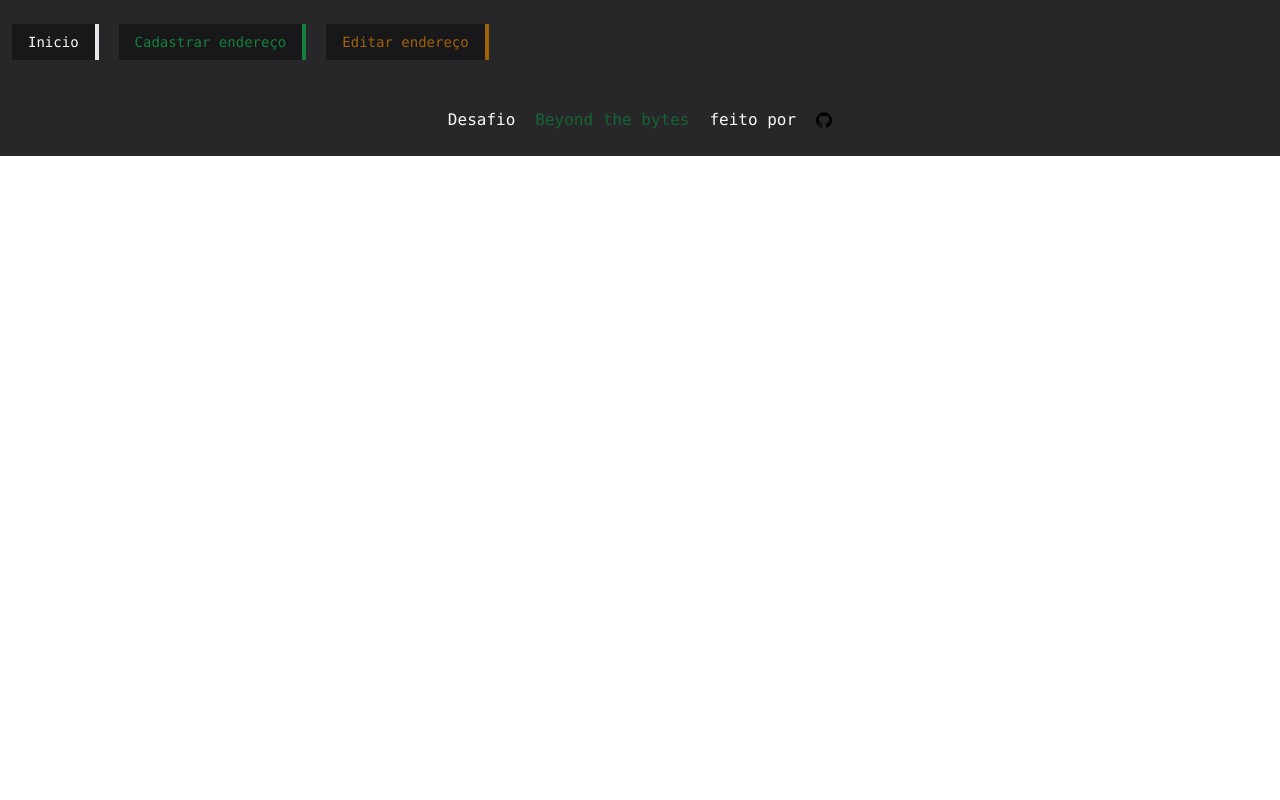
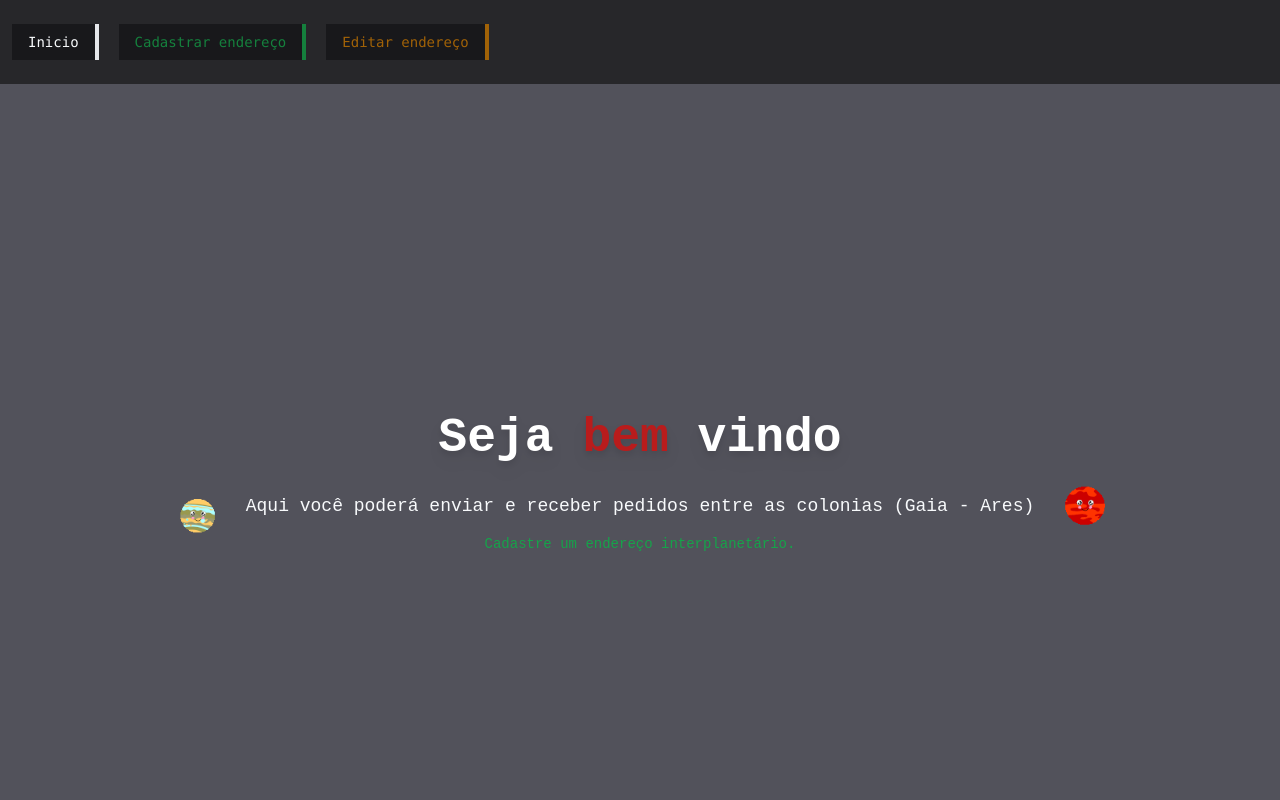
Before and after one commit to kevinDsousa/MarsEarthDeliveries, a React (Vite) app: page / in a window 1280 px wide. Shown: the top 800 px of the page. Built offline with nearby package versions, Linux system fonts and the light colour scheme.

Commit message:
feat: :sparkles: Adicionado tela de home

```diff
--- a/package.json
+++ b/package.json
@@ -5,7 +5,7 @@
   "type": "module",
   "scripts": {
     "dev": "vite",
-    "build": "tsc && vite build",
+    "build": "vite build",
     "lint": "eslint . --ext ts,tsx --report-unused-disable-directives --max-warnings 0",
     "preview": "vite preview"
   },
--- a/src/main.tsx
+++ b/src/main.tsx
@@ -6,6 +6,7 @@ import { RouterProvider, createBrowserRouter } from "react-router-dom";
 import { AddressCreate } from "./pages/AddressCreate.tsx";
 import { NotFound } from "./pages/NotFound.tsx";
 import { AddressEdit } from "./pages/AddressEdit.tsx";
+import { Home } from "./pages/Home.tsx";
 
 const router = createBrowserRouter([
   {
@@ -13,6 +14,10 @@ const router = createBrowserRouter([
     element: <App />,
     errorElement: <NotFound />,
     children: [
+      {
+        path: "/",
+        element: <Home />,
+      },
       {
         path: "/new-address",
         element: <AddressCreate />,
--- /dev/null
+++ b/src/pages/Home.tsx
@@ -0,0 +1,22 @@
+export const Home = () => {
+  return (
+    <section className="bg-zinc-600 h-screen w-full">
+      <div className="flex flex-col items-center justify-center h-full">
+        <h1 className="text-white text-5xl font-bold drop-shadow-lg">
+          Seja <span className="text-red-700">bem</span> vindo
+        </h1>
+        <div className="flex items-center justify-center">
+          <img width={100} src="./terra.gif" alt="" />
+          <p className="text-slate-50 text-lg">
+            Aqui você poderá enviar e receber pedidos entre as colonias (Gaia -
+            Ares)
+          </p>
+          <img width={100} src="./marte.gif" alt="" />
+        </div>
+        <p className="text-green-600 text-sm">
+          Cadastre um endereço interplanetário.
+        </p>
+      </div>
+    </section>
+  );
+};
```
Also changed, not shown: public/marte.gif (added), public/terra.gif (added).
